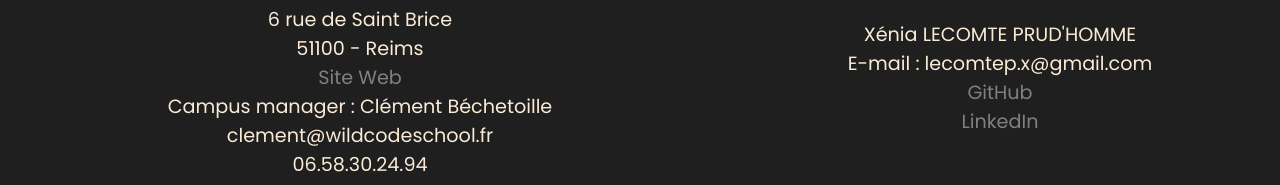
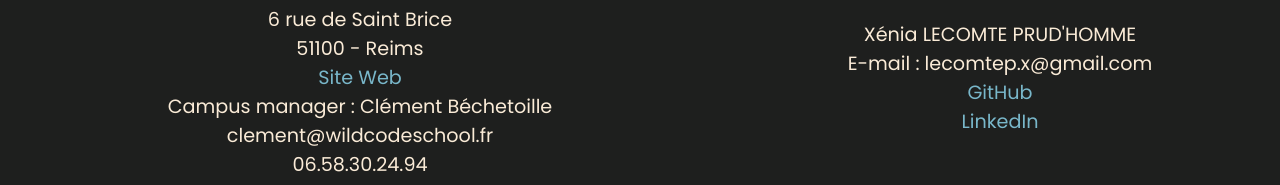
Before and after one commit to XeniaR1S/WildCircus, a React (Create React App) app in the folder wildcircus/: page /contact in a window 1280 px wide. Shown: the part 292-477 px from the top of the page. Built offline with nearby package versions, Linux system fonts and the light colour scheme.

Commit message:
add stye

```diff
--- a/wildcircus/src/App.css
+++ b/wildcircus/src/App.css
@@ -23,12 +23,9 @@
 
 .content-contact a {
   text-decoration: none;
-  color: grey;
+  color: rgb(121, 183, 202)
 }
 
-.content-contact > a :hover {
-  color: antiquewhite;
-}
 
 .contact {
   display: flex;
```
